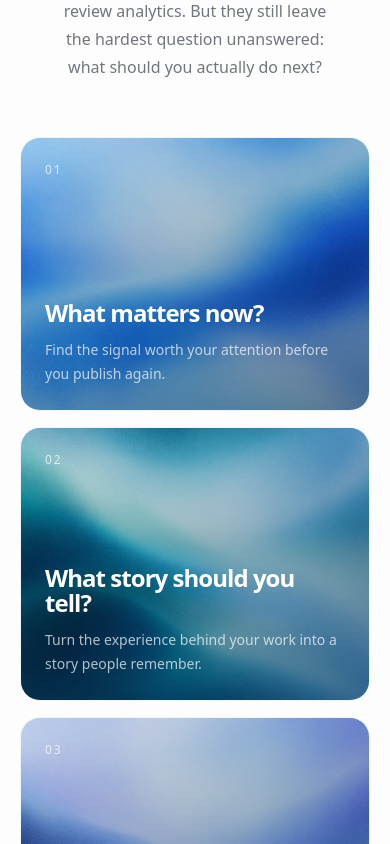
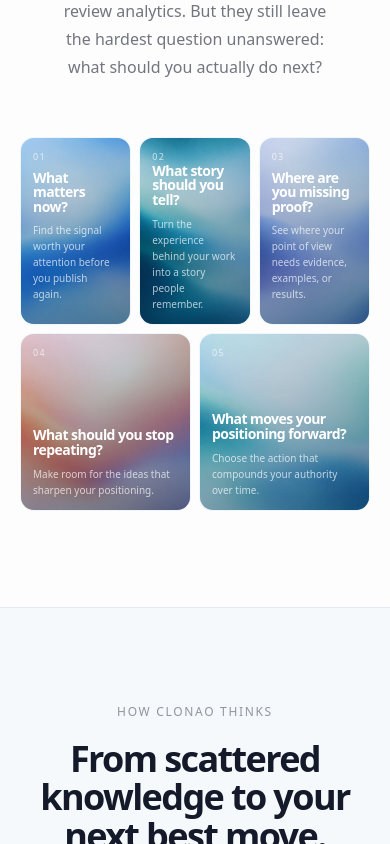
Before and after one commit to veokleo-create07/linkeldn.tool.100k, a Next.js app: page / in a window 390 px wide. Shown: the part 1060-1904 px from the top of the page. Built offline with nearby package versions, Linux system fonts and the light colour scheme.

Commit message:
refine: preserve problem bento on mobile

```diff
--- a/src/components/marketing/problem-comparison-card.tsx
+++ b/src/components/marketing/problem-comparison-card.tsx
@@ -33,13 +33,13 @@ const decisions = [
 
 export function ProblemComparisonCard() {
   return (
-    <div className="mx-auto mt-14 grid max-w-6xl grid-cols-1 gap-4 sm:grid-cols-2 lg:mt-20 lg:grid-cols-6 lg:gap-5">
+    <div className="mx-auto mt-14 grid max-w-6xl grid-cols-6 gap-2 sm:mt-16 sm:gap-3 lg:mt-20 lg:gap-5">
       {decisions.map((decision, index) => (
         <article
           key={decision.number}
           className={[
-            "group relative isolate min-h-[17rem] overflow-hidden rounded-[1.25rem] border border-white/55 bg-[#dcecf4] transition-transform duration-500 ease-out hover:-translate-y-1 motion-reduce:transition-none motion-reduce:hover:translate-y-0",
-            index < 3 ? "lg:col-span-2" : "lg:col-span-3",
+            "group relative isolate min-h-[11rem] overflow-hidden rounded-[0.875rem] border border-white/55 bg-[#dcecf4] transition-transform duration-500 ease-out hover:-translate-y-1 motion-reduce:transition-none motion-reduce:hover:translate-y-0 sm:min-h-[14rem] sm:rounded-[1rem] lg:min-h-[17rem] lg:rounded-[1.25rem]",
+            index < 3 ? "col-span-2" : "col-span-3",
           ].join(" ")}
         >
           <div
@@ -49,11 +49,11 @@ export function ProblemComparisonCard() {
           />
           <div className="absolute inset-0 -z-10 bg-[linear-gradient(155deg,rgba(8,51,88,0.08),rgba(8,51,88,0.64))]" aria-hidden="true" />
 
-          <div className="flex min-h-[17rem] flex-col justify-between p-6 sm:p-7 lg:p-8">
-            <span className="text-xs font-medium tracking-[0.16em] text-white/70">{decision.number}</span>
+          <div className="flex min-h-[11rem] flex-col justify-between p-3 sm:min-h-[14rem] sm:p-5 lg:min-h-[17rem] lg:p-8">
+            <span className="text-[0.5625rem] font-medium tracking-[0.14em] text-white/70 sm:text-xs sm:tracking-[0.16em]">{decision.number}</span>
             <div className="max-w-sm">
-              <h3 className="text-2xl font-semibold leading-[1.04] tracking-[-0.04em] text-white sm:text-[1.75rem]">{decision.title}</h3>
-              <p className="mt-3 max-w-xs text-sm leading-6 text-white/70">{decision.detail}</p>
+              <h3 className="text-sm font-semibold leading-[1.04] tracking-[-0.04em] text-white sm:text-xl lg:text-[1.75rem]">{decision.title}</h3>
+              <p className="mt-2 max-w-xs text-[0.625rem] leading-4 text-white/70 sm:mt-3 sm:text-xs sm:leading-5 lg:text-sm lg:leading-6">{decision.detail}</p>
             </div>
           </div>
         </article>
```
